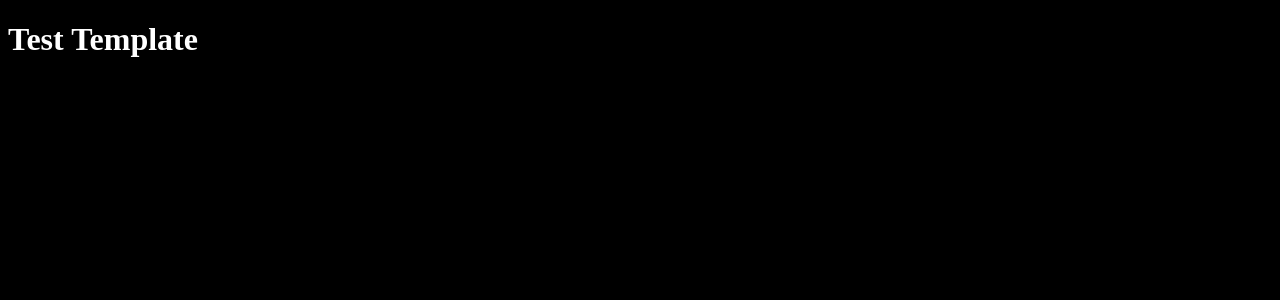
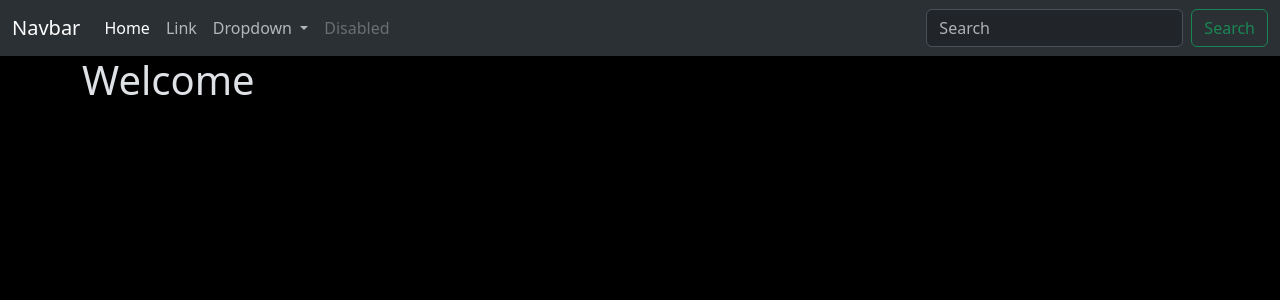
Before and after one commit to AmithBV0606/Opinion, a Django app: page /tweet/ in a window 1280 px wide. Shown: the top 300 px of the page. Run offline with Django 5.2, Linux system fonts and the light colour scheme.

Commit message:
Added Bootstrap. Created a Layout index file and added a navbar.

```diff
--- /dev/null
+++ b/opinion/templates/layout.html
@@ -0,0 +1,61 @@
+{% load static %}
+<!DOCTYPE html>
+<html lang="en" data-bs-theme="dark">
+<head>
+    <meta charset="UTF-8">
+    <meta name="viewport" content="width=device-width, initial-scale=1.0">
+    <title>
+        {% block title %}
+            Opinion
+        {% endblock  %}
+    </title>
+
+    {% comment %} BootStrap {% endcomment %}
+    <link href="https://cdn.jsdelivr.net/npm/bootstrap@5.3.7/dist/css/bootstrap.min.css" rel="stylesheet" integrity="sha384-LN+7fdVzj6u52u30Kp6M/trliBMCMKTyK833zpbD+pXdCLuTusPj697FH4R/5mcr" crossorigin="anonymous">
+    <script src="https://cdn.jsdelivr.net/npm/bootstrap@5.3.7/dist/js/bootstrap.bundle.min.js" integrity="sha384-ndDqU0Gzau9qJ1lfW4pNLlhNTkCfHzAVBReH9diLvGRem5+R9g2FzA8ZGN954O5Q" crossorigin="anonymous"></script>
+</head>
+
+<body class='bg-black'>
+    {% comment %} Navbar : {% endcomment %}
+    <nav class="navbar navbar-expand-lg bg-body-tertiary">
+        <div class="container-fluid">
+          <a class="navbar-brand" href="#">Navbar</a>
+          <button class="navbar-toggler" type="button" data-bs-toggle="collapse" data-bs-target="#navbarSupportedContent" aria-controls="navbarSupportedContent" aria-expanded="false" aria-label="Toggle navigation">
+            <span class="navbar-toggler-icon"></span>
+          </button>
+          <div class="collapse navbar-collapse" id="navbarSupportedContent">
+            <ul class="navbar-nav me-auto mb-2 mb-lg-0">
+              <li class="nav-item">
+                <a class="nav-link active" aria-current="page" href="#">Home</a>
+              </li>
+              <li class="nav-item">
+                <a class="nav-link" href="#">Link</a>
+              </li>
+              <li class="nav-item dropdown">
+                <a class="nav-link dropdown-toggle" href="#" role="button" data-bs-toggle="dropdown" aria-expanded="false">
+                  Dropdown
+                </a>
+                <ul class="dropdown-menu">
+                  <li><a class="dropdown-item" href="#">Action</a></li>
+                  <li><a class="dropdown-item" href="#">Another action</a></li>
+                  <li><hr class="dropdown-divider"></li>
+                  <li><a class="dropdown-item" href="#">Something else here</a></li>
+                </ul>
+              </li>
+              <li class="nav-item">
+                <a class="nav-link disabled" aria-disabled="true">Disabled</a>
+              </li>
+            </ul>
+            <form class="d-flex" role="search">
+              <input class="form-control me-2" type="search" placeholder="Search" aria-label="Search"/>
+              <button class="btn btn-outline-success" type="submit">Search</button>
+            </form>
+          </div>
+        </div>
+      </nav>
+
+    <div class="container">
+        {% block content %}{% endblock  %}
+    </div>
+</body>
+</html>
--- a/opinion/tweet/templates/index.html
+++ b/opinion/tweet/templates/index.html
@@ -1,17 +1,9 @@
-<!DOCTYPE html>
-<html lang="en">
-<head>
-    <meta charset="UTF-8">
-    <meta name="viewport" content="width=device-width, initial-scale=1.0">
-    <title>Document</title>
-    <style>
-        body{
-            background-color: #000;
-            color: #fff;
-        }
-    </style>
-</head>
-<body>
-    <h1>Test Template</h1>
-</body>
-</html>
+{% extends 'layout.html' %}
+
+{% block title %}
+Opinion
+{% endblock  %}
+
+{% block content %}
+    <h1 class=''>Welcome</h1>
+{% endblock  %}
```
